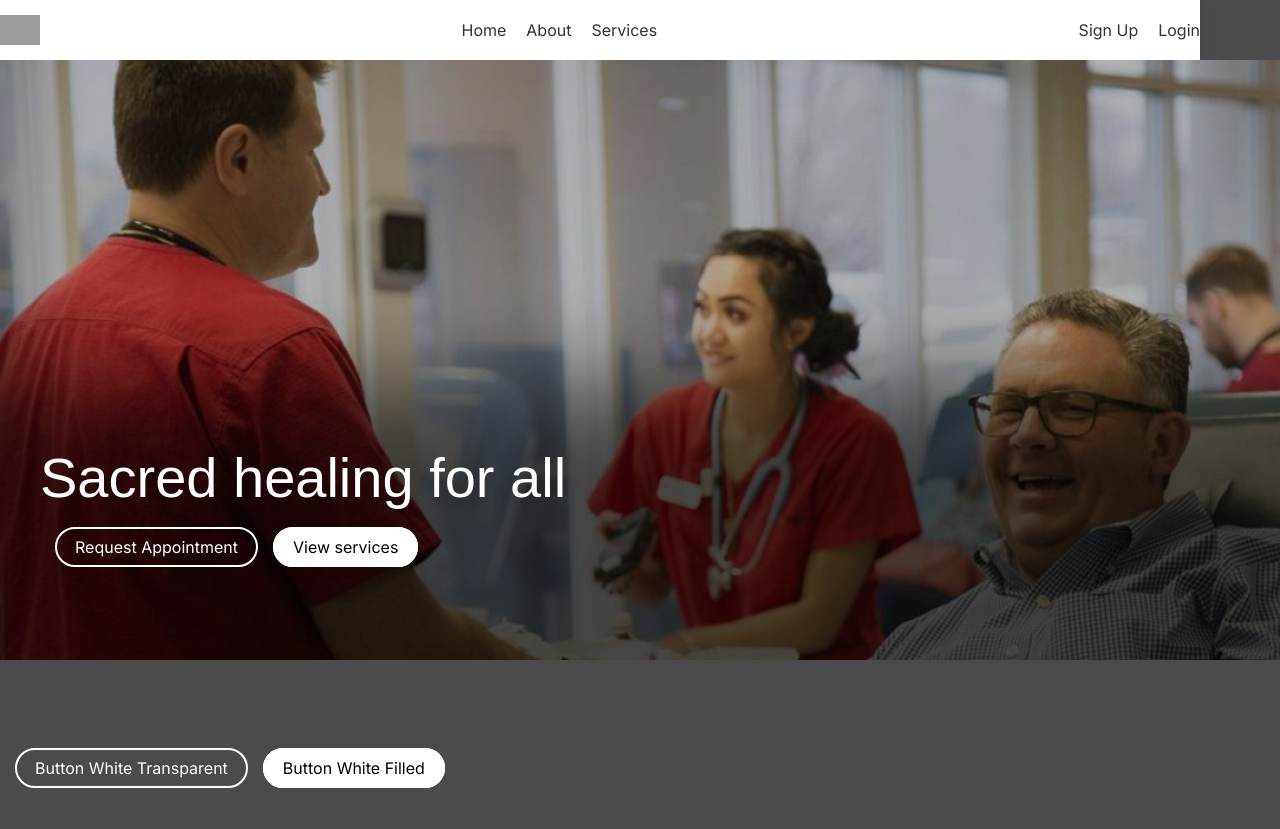
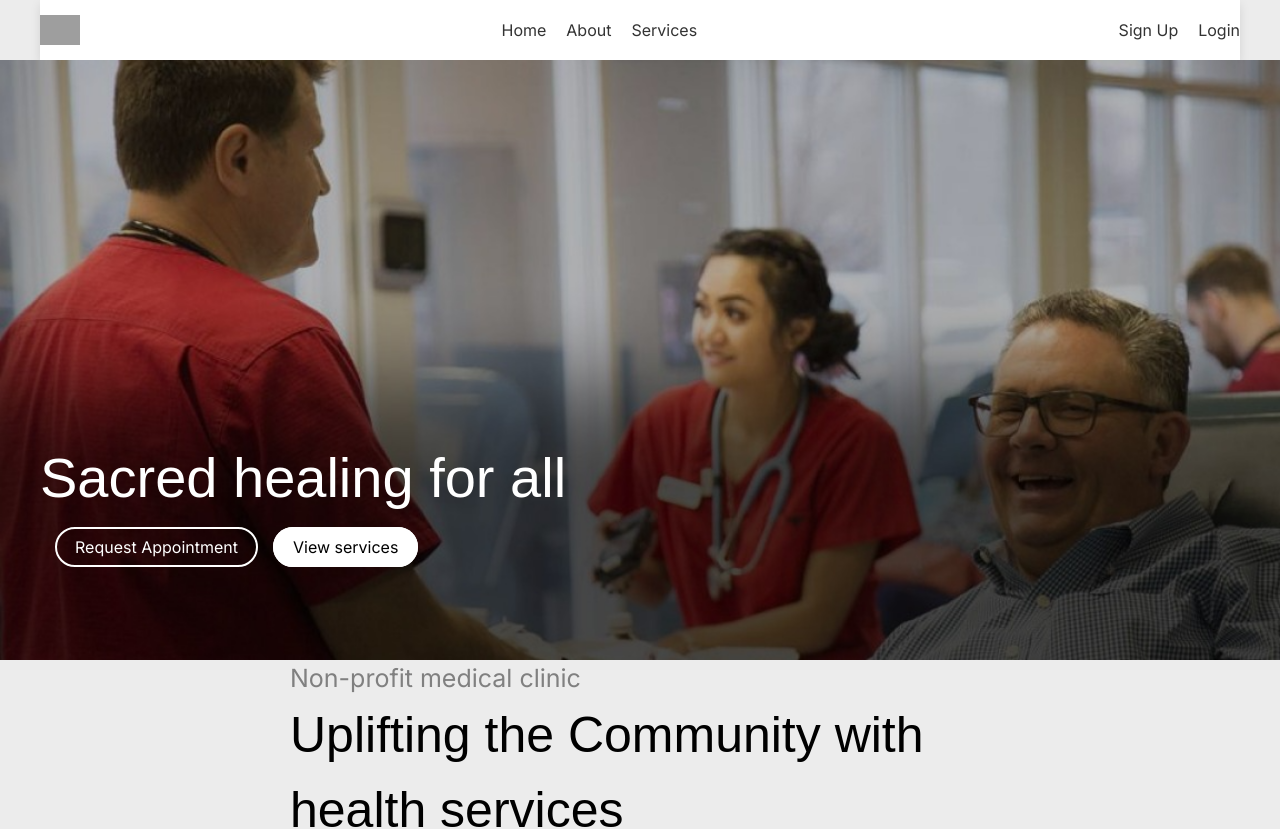
Before and after one commit to dylsub/SHIFAClinicWebsite, a Next.js app: page / in a window 1280 px wide. Shown: the top 829 px of the page. Built offline with nearby package versions, Linux system fonts and the light colour scheme; grey boxes are pictures that could not be loaded; a web font is replaced by a local one.

Commit message:
Added home page formatting

```diff
--- a/app/(components)/navigation/NavBar.module.css
+++ b/app/(components)/navigation/NavBar.module.css
@@ -4,7 +4,7 @@
   display: flex;
   align-items: center;
   justify-content: space-between;
-  max-width: 1200px;
+  width: 1200px;
   background-color: #fff;
   height: 60px;
   box-shadow: 0px 4px 10px rgba(0, 0, 0, 0.1);
--- a/app/globals.css
+++ b/app/globals.css
@@ -7,12 +7,22 @@
   --font-inter: "Inter", sans-serif;
 }
 
+.main {
+  width: 100vw;
+  display: flex;
+  flex-direction: column;
+  align-items: center;
+  justify-content: center;
+}
+
 body {
   display: flex;
   justify-content: center;
+  flex-direction: column;
   margin: 0;
   padding: 0;
-  background-color: #4b4b4b;
+  background-color: #ececec;
+  width: 100vw;
 }
 
 h2,
--- a/app/page.js
+++ b/app/page.js
@@ -10,25 +10,10 @@ import HomeHero from "./(components)/home/HomeHero";
 
 export default function Home() {
   return (
-    <div>
+    <div className="main">
       <NavBar></NavBar>
 
       <HomeHero></HomeHero>
-
-      <br></br>
-      <br></br>
-      <br></br>
-      <br></br>
-
-      <ButtonWhiteTransparent path="/">
-        Button White Transparent
-      </ButtonWhiteTransparent>
-      <ButtonWhiteFilled path="/">Button White Filled</ButtonWhiteFilled>
-
-      <br></br>
-      <br></br>
-      <br></br>
-      <br></br>
 
       <DetailedTextBlock
         subtitleText={"Non-profit medical clinic"}
```
